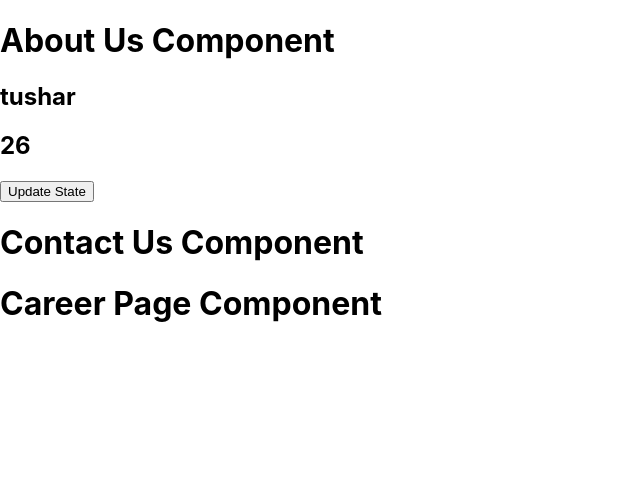
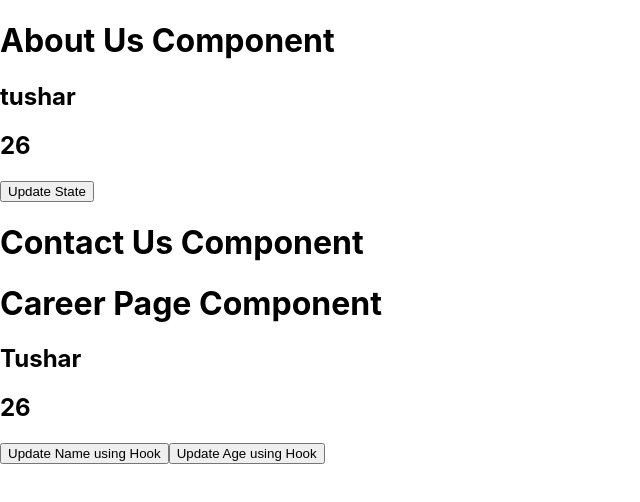
Before and after one commit to tmittal98/learning-react, a React (Create React App) app: page / in a window 1280 px wide. Shown: the top 502 px of the page, without its empty margins (0-640 px from the left). Built offline with nearby package versions, Linux system fonts and the light colour scheme.

Commit message:
tutorial on hooks(life cycle methods and states in functional component)

```diff
--- a/src/components/About.js
+++ b/src/components/About.js
@@ -23,6 +23,7 @@ class About extends React.Component{
     }
 
     render(){
+        console.warn("render");
         return(
             <div>
                 <h1>About Us Component</h1>
--- a/src/components/Career.js
+++ b/src/components/Career.js
@@ -1,10 +1,34 @@
-import React from 'react'
+import React,{useEffect,useState} from 'react'
 
 function Career(){
+
+    const [name,setName] = useState('Tushar')
+    const [age,setAge] = useState(26)
+
+    //when component will build then it will run
+    //this is called everytime
+    //when a state is changed
+    //if we pass [] then it will only be called once
+    //[age] now only for age it will called
+    useEffect( () =>{
+        console.warn("hello from hook");
+    },[age])
 
     return(
         <div>
             <h1>Career Page Component</h1>
+            <h2>{name}</h2>
+            <h2>{age}</h2>
+            <button onClick = { ()=>{
+                setName("Tushar Mittal")
+            }}>
+                Update Name using Hook
+            </button>
+            <button onClick = { ()=>{
+                setAge(29)
+            }}>
+                Update Age using Hook
+            </button>
         </div>
     )
 }
```
